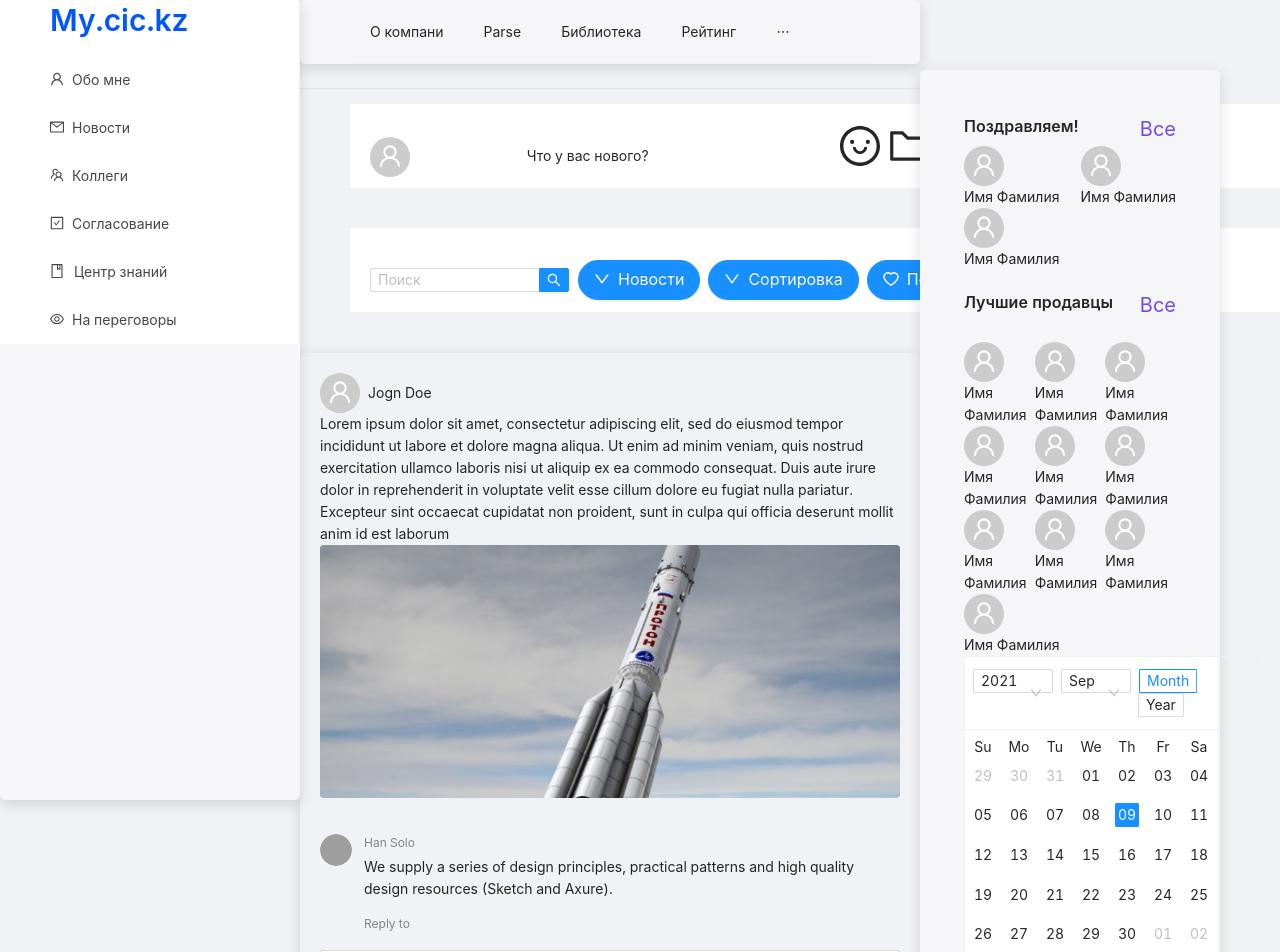
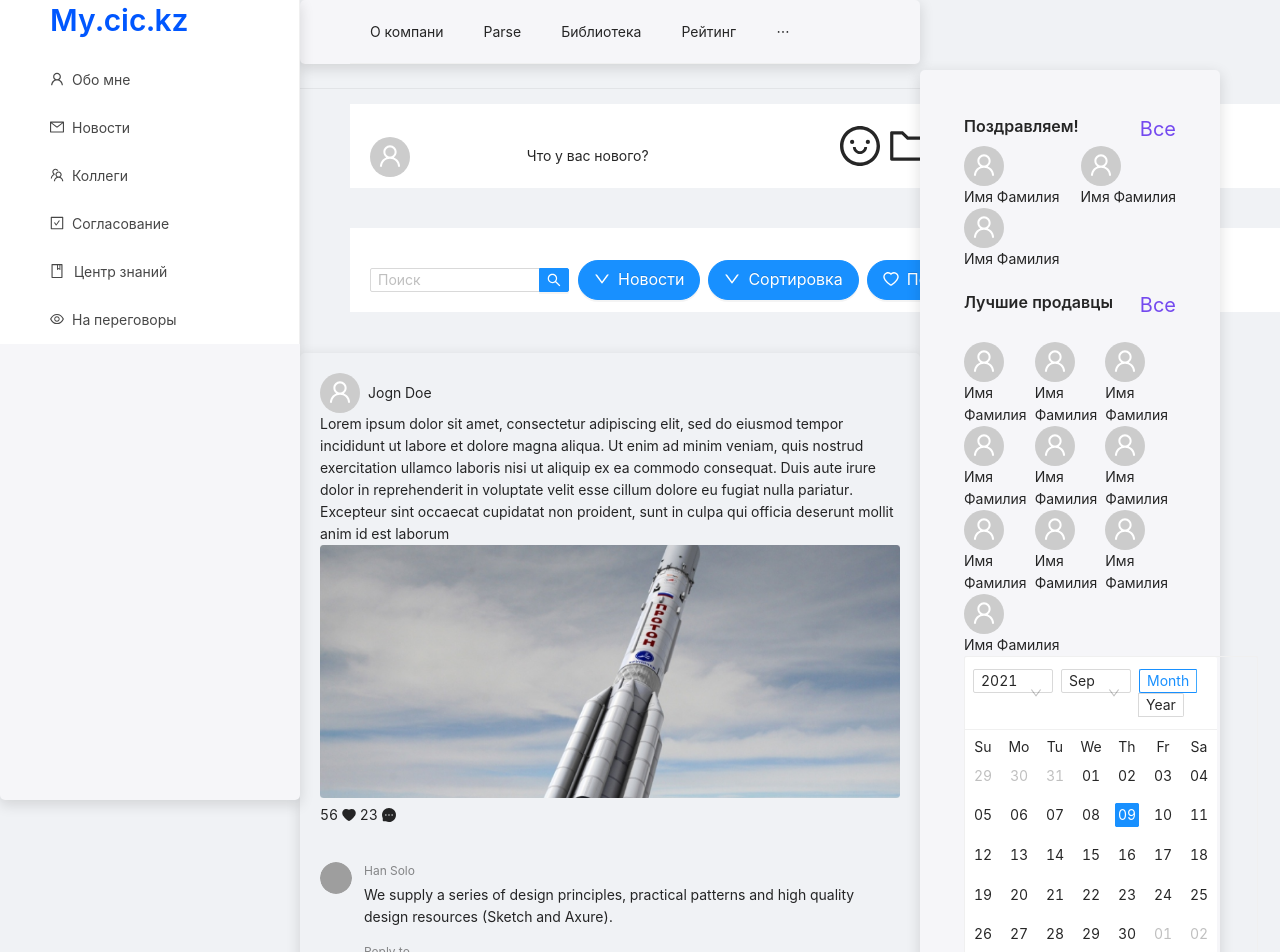
Before and after one commit to FallenStarrr/mycic-new-design, a React (Create React App) app: page / in a window 1280 px wide. Shown: the top 952 px of the page. Built offline with nearby package versions, Linux system fonts and the light colour scheme; grey boxes are pictures that could not be loaded.

Commit message:
likes and comments icons

```diff
--- a/src/App.css
+++ b/src/App.css
@@ -39,7 +39,8 @@ body {
 
 .purp-icon:hover {
    color:   #7449EF;
-   transition: all .1s ease
+   transition: all .1s ease;
+   cursor: pointer;
 }
 
 .purp-icon-move {
--- a/src/components/Post.tsx
+++ b/src/components/Post.tsx
@@ -3,7 +3,8 @@ import { ExampleComment } from './ExampleComment';
 import {
     UserOutlined,
     DownOutlined,
-
+    HeartFilled,
+    MessageFilled
   }
   from '@ant-design/icons';
 
@@ -61,12 +62,16 @@ export default function Post() {
       </Col>
 
 
-         <Col>
+         <Col span="24">
            <Image
+           style={{display: "block"}}
            src="image2.png"
            width="200"
            />
+
          </Col>
+
+         <Col > 56 <HeartFilled className="purp-icon" /> 23 <MessageFilled  className="purp-icon"/></Col>
          <Col style={{marginTop: "20px"}}>
            <ExampleComment  />
          </Col>
```
